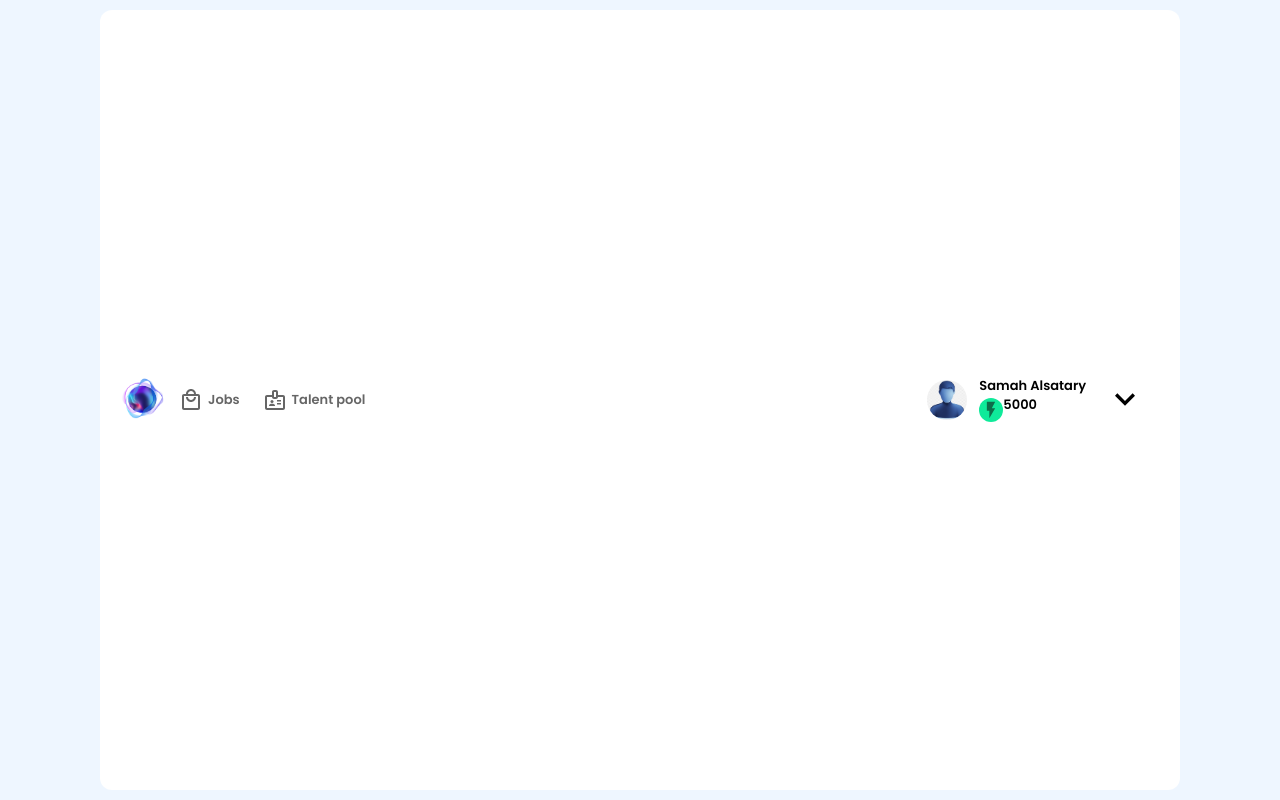
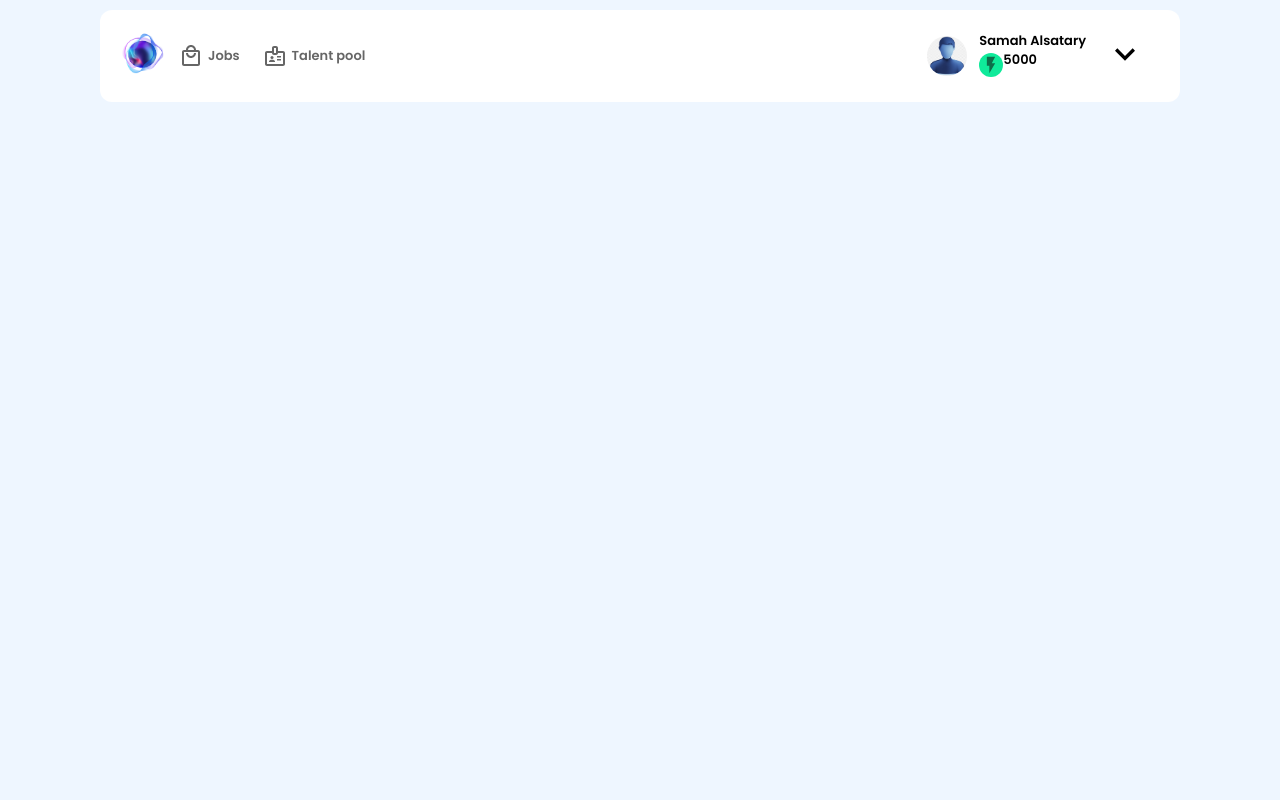
Before and after one commit to alsatarysamah/talent_job_portal, a Next.js app: page / in a window 1280 px wide. Built offline with nearby package versions, Linux system fonts and the light colour scheme.

Commit message:
fix navbar

```diff
--- a/src/component/Navbar/index.jsx
+++ b/src/component/Navbar/index.jsx
@@ -8,7 +8,7 @@ const { container, leftSide, logo, job } = styles;
 function Navbar() {
   const router = useRouter();
   const handleJobClick = () => {
-    router.push("/job");
+    router.push("/jobs");
   };
   return (
     <div className={container}>
--- a/src/component/Navbar/style.module.css
+++ b/src/component/Navbar/style.module.css
@@ -1,5 +1,4 @@
 .container {
-    height: 100%;
     display: flex;
     justify-content: space-between;
     align-items: center;
```
